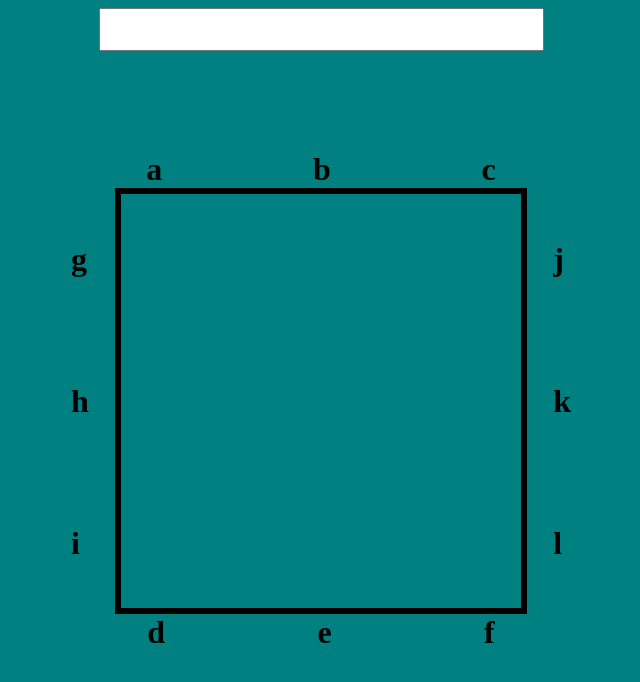
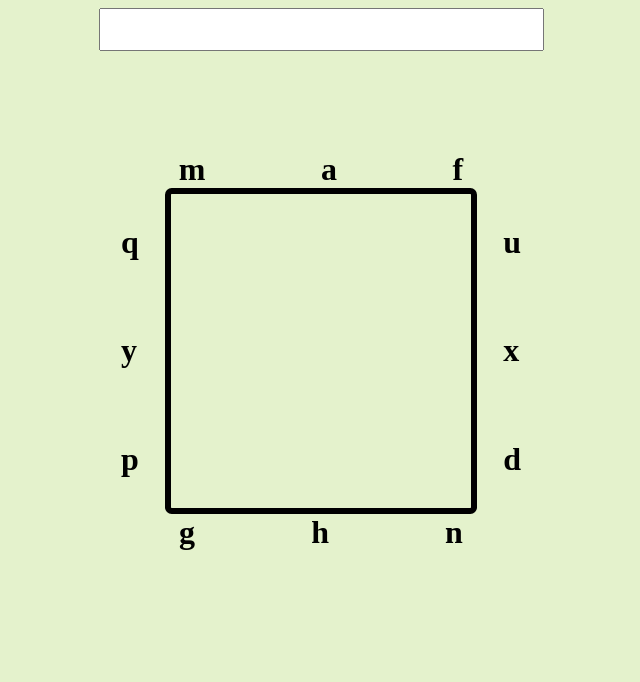
Before and after one commit to Malaga-Karl/letterboxed-clone, a plain HTML site: page index.html in a window 1280 px wide. Shown: the whole page, without its empty margins (319-959 px from the left). Drawn offline with Linux system fonts and the light colour scheme.

Commit message:
letter fucntionality

```diff
--- a/index.css
+++ b/index.css
@@ -4,13 +4,13 @@
 }
 
 body{
-    background-color: teal;
+    background-color: rgb(228, 242, 204);
 }
 
 #box{
     /* background-color: red; */
-    width: 500px;
-    height: 500px;
+    width: 400px;
+    height: 400px;
     display: flex;
     flex-direction: column;
     justify-content: center;
@@ -50,7 +50,8 @@ h5{
 
 #midbox{
     /* background-color: yellow; */
-    width: 400px;
+    width: 300px;
+    border-radius: 5pt;
     border: black solid 5pt;
 }
 
--- a/index.js
+++ b/index.js
@@ -10,18 +10,68 @@ const l9 = document.getElementById('c1l3')
 const l10 = document.getElementById('c2l1')
 const l11 = document.getElementById('c2l2')
 const l12 = document.getElementById('c2l3')
+const wordInput = document.getElementById('wordinput');
 
-const letters = 'abcdefghijklmnopqrstuvwxyz'
 
-l1.innerHTML ='a'
-l2.innerHTML ='b'
-l3.innerHTML ='c'
-l4.innerHTML ='d'
-l5.innerHTML ='e'
-l6.innerHTML ='f'
-l7.innerHTML ='g'
-l8.innerHTML ='h'
-l9.innerHTML ='i'
-l10.innerHTML = 'j'
-l11.innerHTML = 'k'
-l12.innerHTML = 'l'
+
+const letters = 'abcdefghijklmnopqrstuvwxyz'.split("")
+
+function pickRandom(){
+    const index = Math.floor(Math.random() * letters.length);
+    return letters.splice(index, 1)[0];
+}
+
+
+
+r1 = [pickRandom(),pickRandom(),pickRandom()]
+r2 = [pickRandom(),pickRandom(),pickRandom()]
+c1 = [pickRandom(),pickRandom(),pickRandom()]
+c2 = [pickRandom(),pickRandom(),pickRandom()]
+
+let selectedLetters = [...r1, ...r2, ...c1, ...c2]
+
+l1.innerHTML = r1[0]
+l2.innerHTML = r1[1]
+l3.innerHTML = r1[2]
+l4.innerHTML = r2[0]
+l5.innerHTML = r2[1]
+l6.innerHTML = r2[2]
+l7.innerHTML = c1[0]
+l8.innerHTML = c1[1]
+l9.innerHTML = c1[2]
+l10.innerHTML = c2[0]
+l11.innerHTML = c2[1]
+l12.innerHTML = c2[2]
+
+const allowedControlKeys = [
+    'Backspace',
+    'Delete',
+    'ArrowLeft',
+    'ArrowRight',
+    'ArrowUp',
+    'ArrowDown',
+    'Enter',
+    ' '
+]
+
+let prev = null
+
+wordInput.addEventListener('keydown', (e) => {
+    // only on selected words
+    let key = e.key.toLowerCase()
+
+    if(selectedLetters.includes(key) || allowedControlKeys.includes(e.key)){
+        if (prev){
+            if(r1.includes(key) && r1.includes(prev)){
+                    e.preventDefault()
+                }
+            }
+        console.log(`prev: ${prev}`)
+        prev = key
+    } else{
+        e.preventDefault()
+    }
+
+    // only allow outside of row/col
+
+})
```
